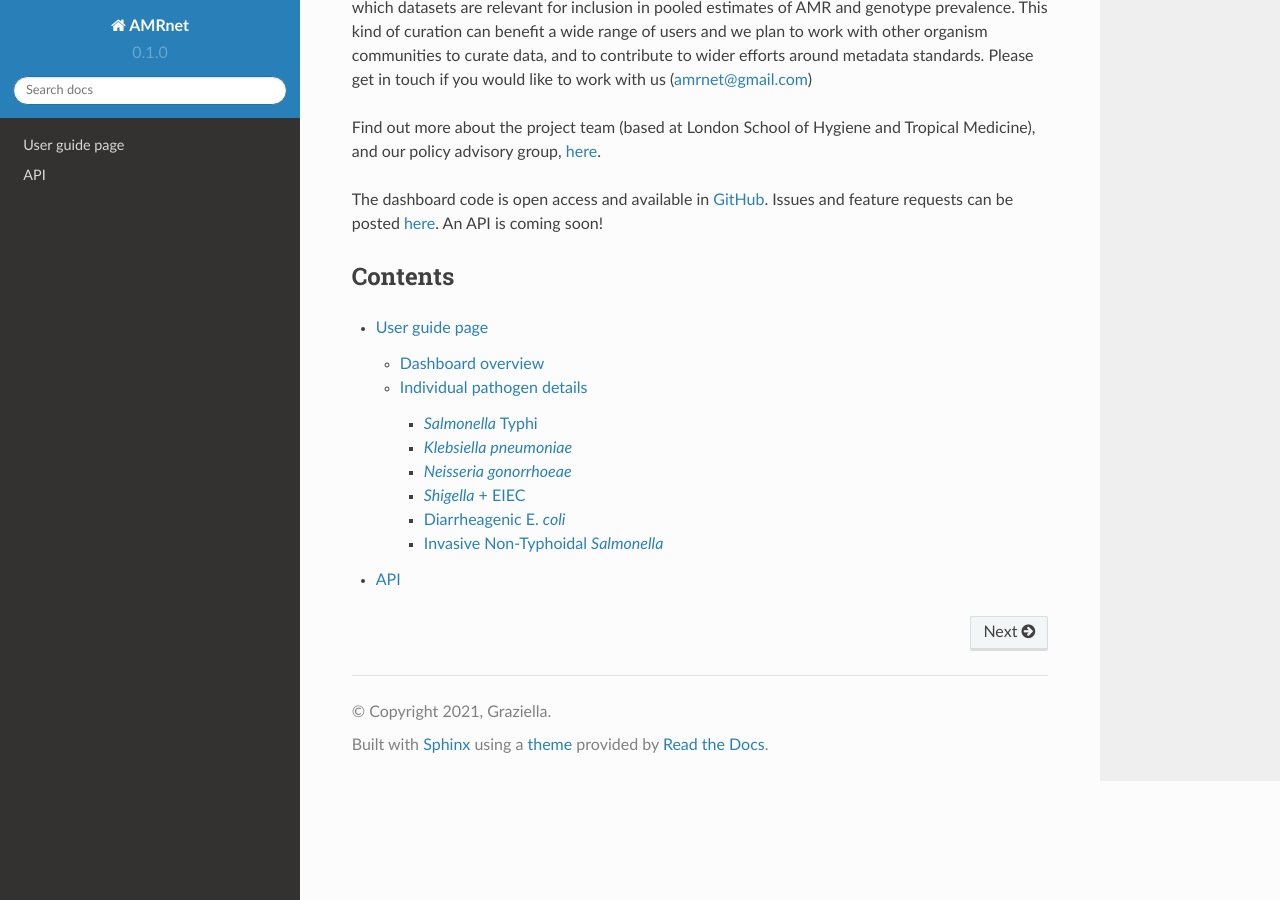
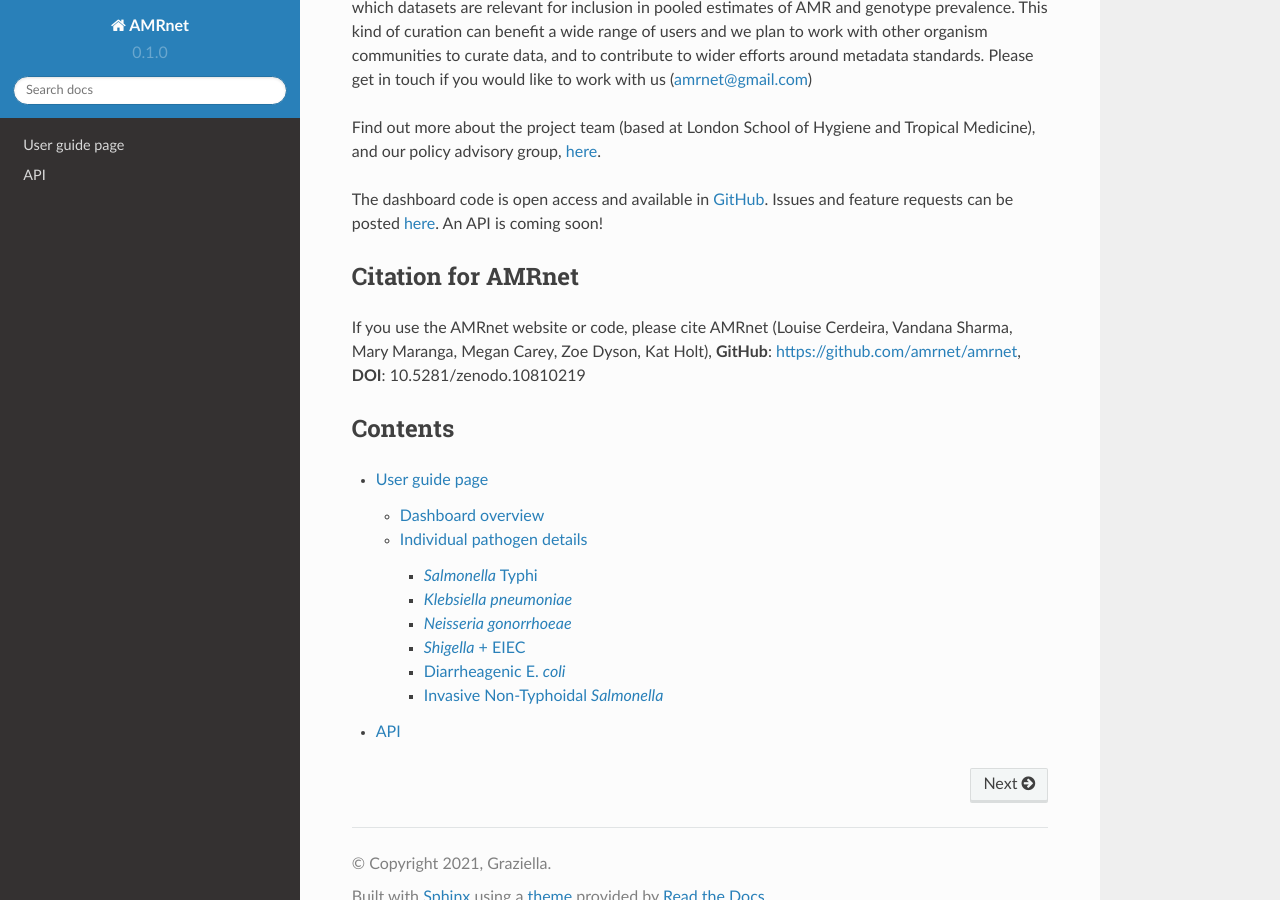
Before and after one commit to amrnet/User-Guide_, a Sphinx documentation site: the page built from docs/source/index.rst, in a window 1280 px wide and 900 px high, scrolled down 500 px. Built offline with Sphinx 7.4.7 and the Read the Docs theme 2.0.0, drawn with Linux system fonts in a browser that asks for light colours.

Commit message:
Update index.rst

```diff
--- a/docs/source/index.rst
+++ b/docs/source/index.rst
@@ -11,6 +11,10 @@ Find out more about the project team (based at London School of Hygiene and Trop
 
 The dashboard code is open access and available in `GitHub <https://github.com/amrnet/amrnet>`_. Issues and feature requests can be posted `here <https://github.com/amrnet/amrnet/issues>`_. An API is coming soon!
 
+Citation for AMRnet
+-------------------
+
+If you use the AMRnet website or code, please cite AMRnet (Louise Cerdeira, Vandana Sharma, Mary Maranga, Megan Carey, Zoe Dyson, Kat Holt), **GitHub**: https://github.com/amrnet/amrnet, **DOI**: 10.5281/zenodo.10810219
 
 Contents
 --------
```
